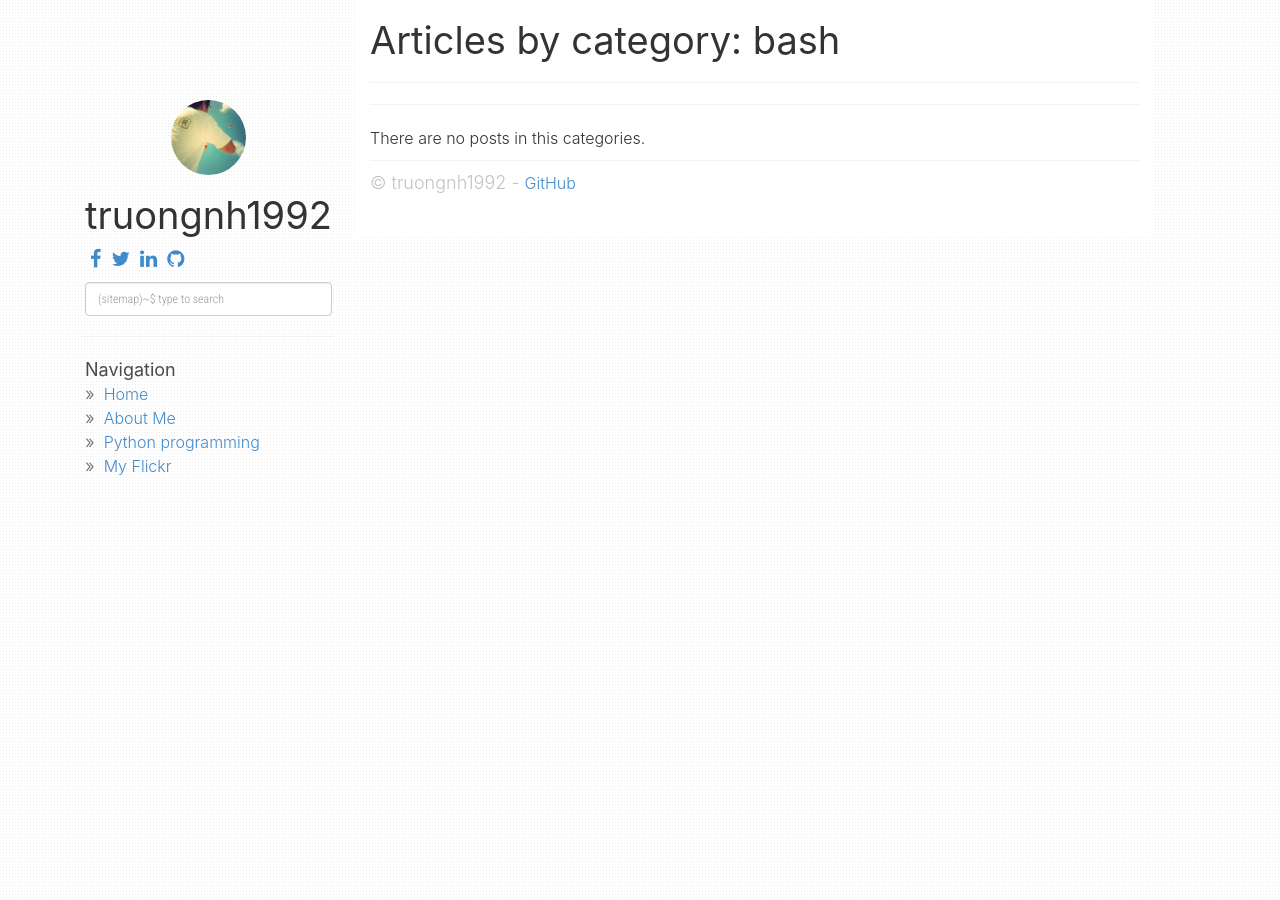
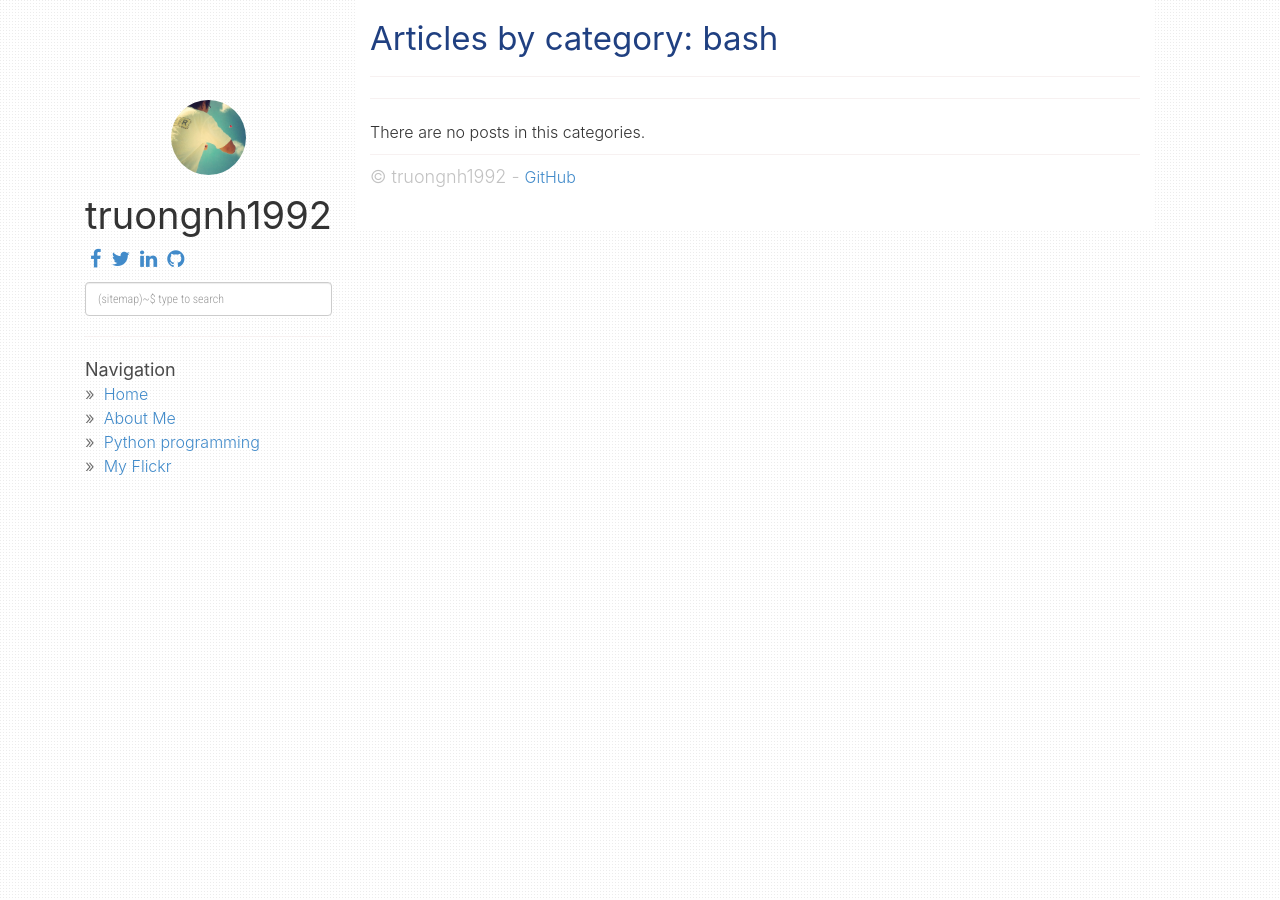
Before and after one commit to truongnh1992/truongnh1992.github.io, a Jekyll site: the page built from category/bash.md, in a window 1280 px wide. Built offline with Jekyll 4.4.1, drawn with Linux system fonts in a browser that asks for light colours; nearby versions of some CDN libraries.

Commit message:
Update main.css
Change post-title style

```diff
--- a/static/css/main.css
+++ b/static/css/main.css
@@ -12,6 +12,12 @@ blockquote {
  margin:0 0 20px;
  font-size:16px;
  border-left:5px solid #eee
+}
+.post-title {
+ color:#204081;
+ text-align:left;
+ font-family:-apple-system, sans-serif;
+ font-size:33px
 }
 hr {
   margin-top: 20px;
```
